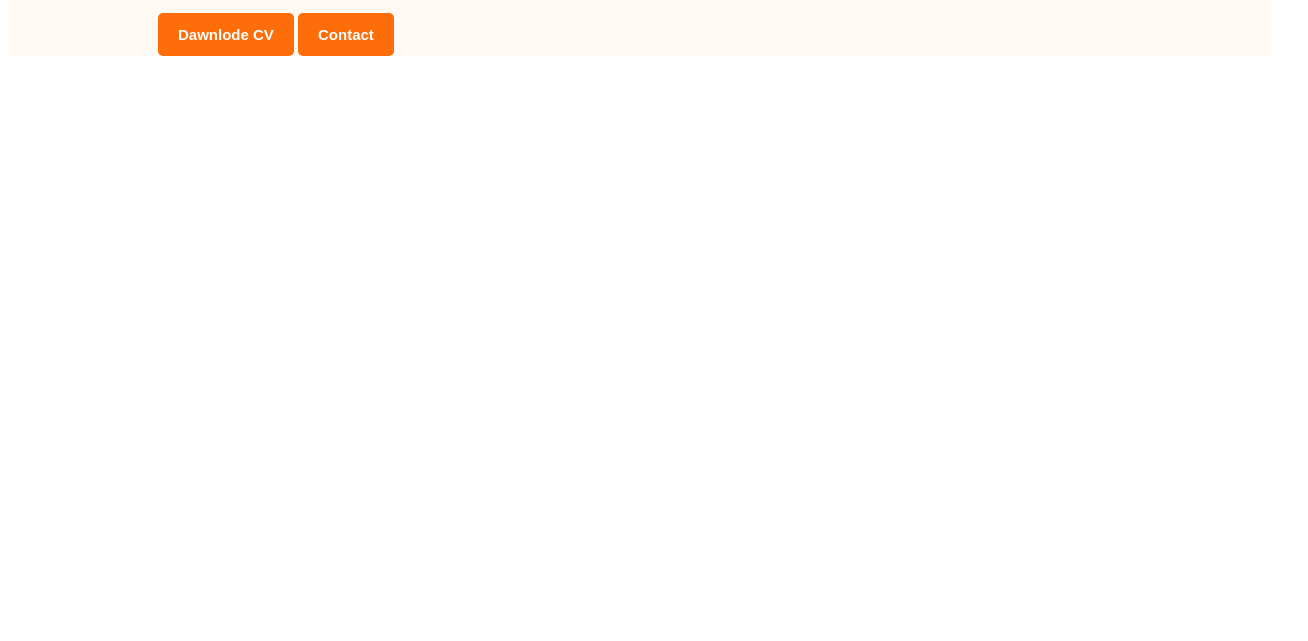
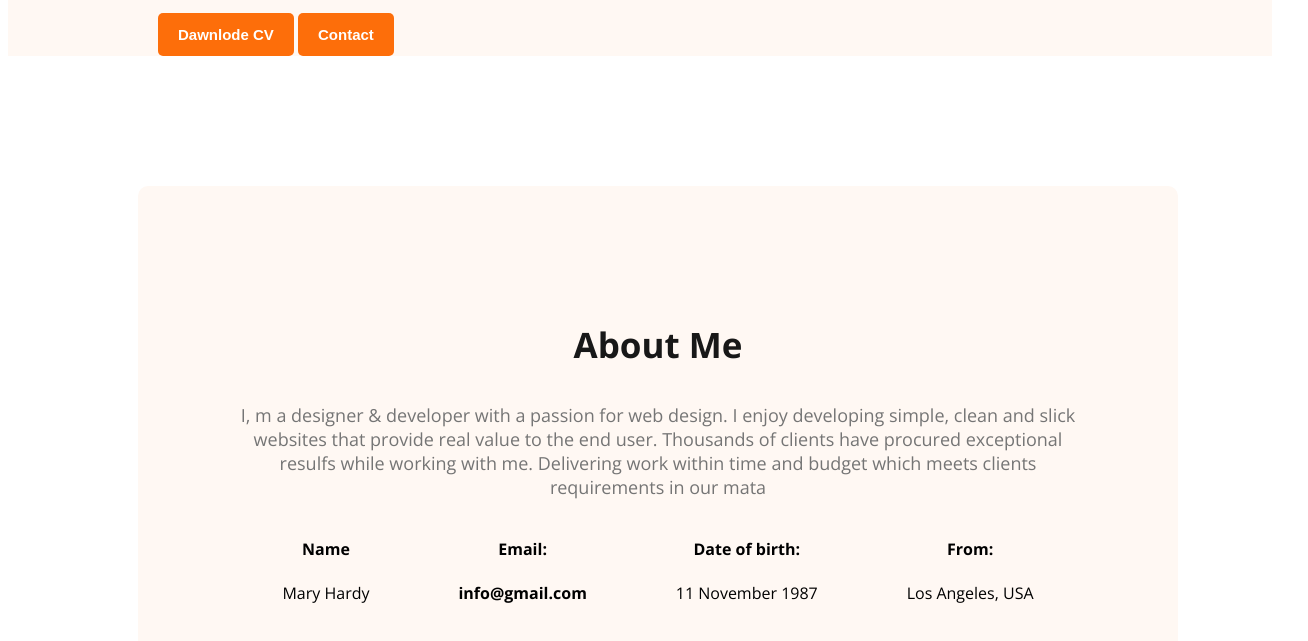
Before and after one commit to Takdir00/web-portfolio, a plain HTML site: page index.html in a window 1280 px wide. Shown: the part 483-1124 px from the top of the page, 1308 px wide, since content can reach past the window. Before the commit the page ends 800 px from the top, so only its background shows below. Drawn offline with nearby package versions, Linux system fonts and the light colour scheme.

Commit message:
added about information

```diff
--- a/Style/portfolio.css
+++ b/Style/portfolio.css
@@ -3,7 +3,16 @@ body {
     font-family: "Open Sans", sans-serif;
 
 }
-
+.section-title{
+    color: #181818;
+    text-align: center;
+    font-size: 35px;
+}
+.section-des{
+    color: #757575;
+    text-align: center;
+    font-size: 18px;
+}
 /* nav related styles */
 nav {
     display: flex;
@@ -78,3 +87,23 @@ nav a {
     margin-top: 5px;
     margin-bottom: 20px;
 }
+/* main section styles */
+main{
+    height: 60px;
+    width: 1300px;
+    margin: 0 auto;
+}
+/* about section styles */
+.about{
+    padding: 100px;
+    border-radius: 10px;
+    background: #FFF8F3;
+    margin: 130px ;
+}
+.about-info-container{
+    display: flex;
+    justify-content: space-around;
+}
+.about-info{
+    text-align: center;
+}
--- a/index.html
+++ b/index.html
@@ -31,7 +31,29 @@
         </div>
     </header>
     <main>
-
+        <section class="about">
+            <h3 class="section-title">About Me</h3>
+            <p class="section-des">I, m a designer & developer with a passion for web design. I enjoy developing simple, clean and slick websites that provide real value to the end user. Thousands of clients have procured exceptional resulfs while working with me. Delivering work within time and budget which meets clients requirements in our mata</p>
+            <div class="about-info-container">
+                <!-- .about-inf*4>h4.info-title+p.info-description -->
+                <div class="about-info">
+                    <h4 class="info-title">Name</h4>
+                    <p class="info-description">Mary Hardy</p>
+                </div>
+                <div class="about-info">
+                    <h4 class="info-title">Email:<h4>
+                    <p class="info-description">info@gmail.com</p>
+                </div>
+                <div class="about-info">
+                    <h4 class="info-title">Date of birth:</h4>
+                    <p class="info-description">11 November 1987</p>
+                </div>
+                <div class="about-info">
+                    <h4 class="info-title">From:</h4>
+                    <p class="info-description">Los Angeles, USA</p>
+                </div>
+            </div>
+        </section>
     </main>
     <footer>
 
```
